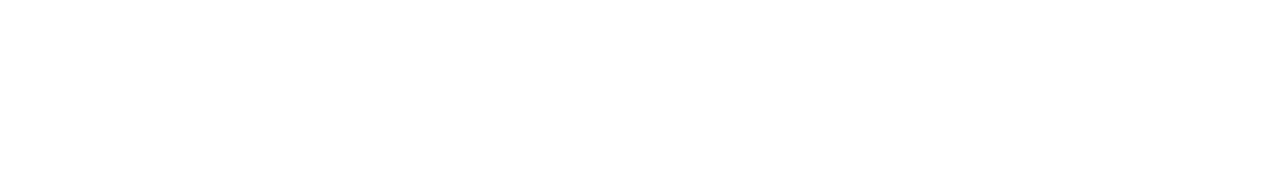
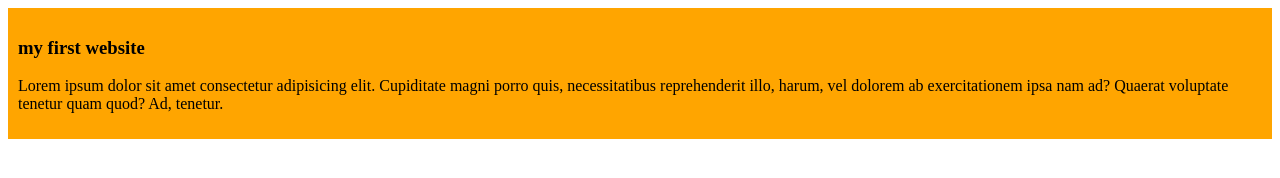
Before and after one commit to rafsan15-10903/my-simple-websie, a plain HTML site: page index.html in a window 1280 px wide. Drawn offline with Linux system fonts and the light colour scheme.

Commit message:
first vlog added

```diff
--- a/index.html
+++ b/index.html
@@ -4,8 +4,12 @@
     <meta charset="UTF-8">
     <meta name="viewport" content="width=device-width, initial-scale=1.0">
     <title>my simple website</title>
+    <link rel="stylesheet" href="styles/vlog.css">
 </head>
 <body>
-
+    <div>
+        <h3>my first website</h3>
+        <p>Lorem ipsum dolor sit amet consectetur adipisicing elit. Cupiditate magni porro quis, necessitatibus reprehenderit illo, harum, vel dolorem ab exercitationem ipsa nam ad? Quaerat voluptate tenetur quam quod? Ad, tenetur.</p>
+    </div>
 </body>
 </html>
--- /dev/null
+++ b/styles/vlog.css
@@ -0,0 +1,4 @@
+div{
+    background-color: orange;
+    padding: 10px;
+}
```
